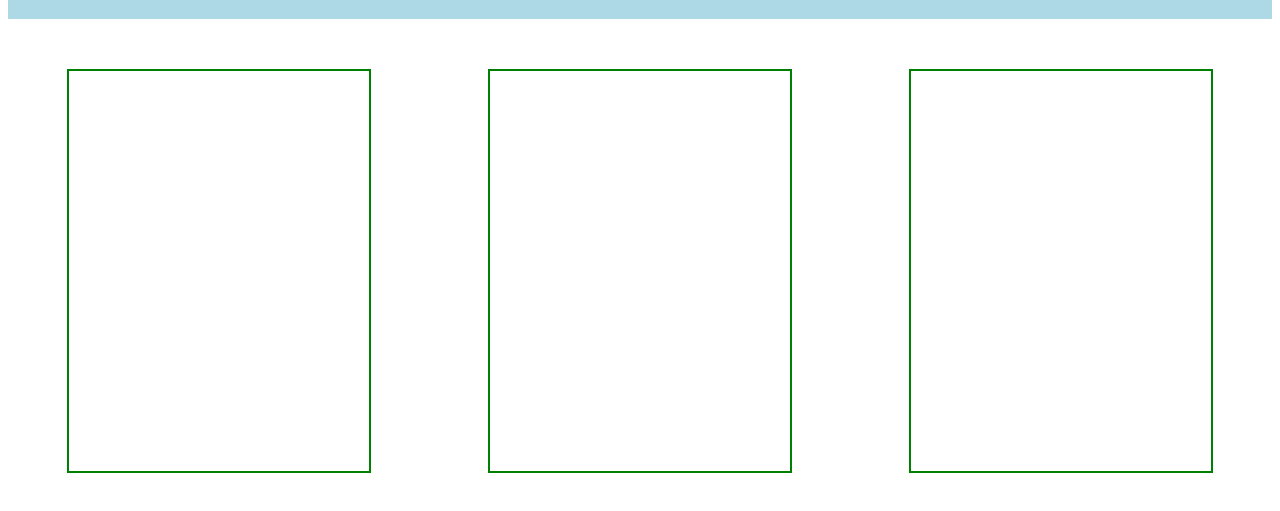
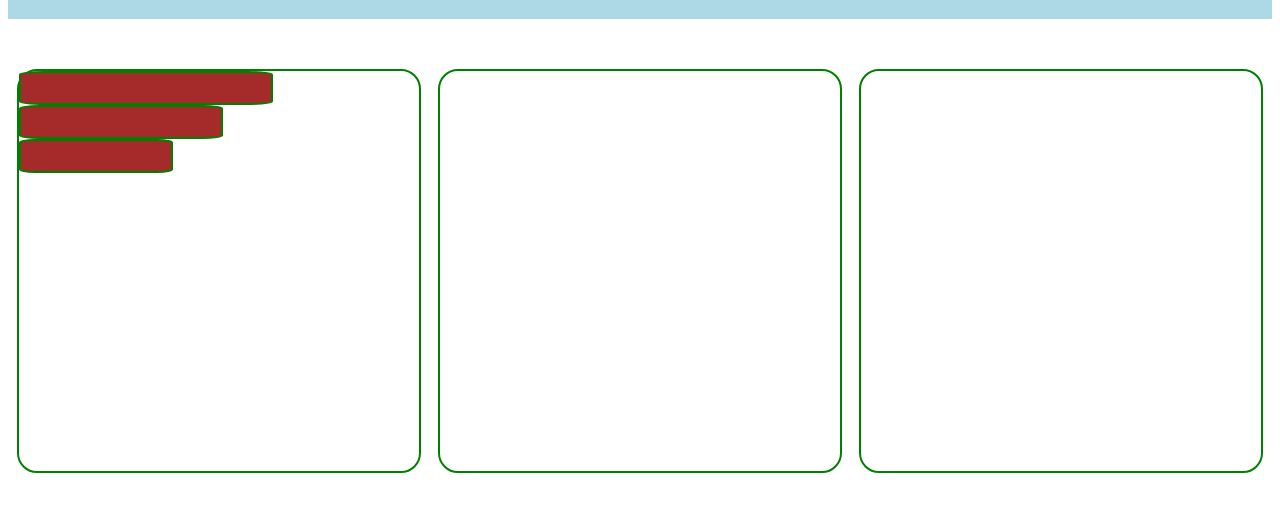
Before and after one commit to Kenzie-Academy-Brasil-Developers/entrega-torre-de-hanoi-sprint-5-LeonardoMLouzas, a plain HTML site: page index.html in a window 1280 px wide. Shown: the part 69-580 px from the top of the page. Drawn offline with Linux system fonts and the light colour scheme.

Commit message:
Adiciona os blocos

```diff
--- a/assets/css/style.css
+++ b/assets/css/style.css
@@ -9,8 +9,9 @@ section{
     justify-content: space-around;
 }
 div{
-    width: 300px;
+    width: 400px;
     height: 400px;
+    border-radius: 20px;
     border: 2px solid green;
 }
 
@@ -21,13 +22,13 @@ div{
 }
 
 #bloco1{
-    width: 150px;
+    width: 250px;
 }
 
 #bloco2{
-    width: 100px;
+    width: 200px;
 }
 
 #bloco3{
-    width: 50px;
+    width: 150px;
 }
--- a/assets/js/script.js
+++ b/assets/js/script.js
@@ -4,3 +4,12 @@ for (let i = 0; i < 3; i++){
     body.appendChild(torres);
     torres.classList.add("torre"+(i+1));
 }
+
+for (let i = 1; i < 4; i++){
+
+    const a = document.getElementsByClassName("torre1");
+    const b = document.createElement("div");
+    b.classList.add("bloco");
+    b.setAttribute("id","bloco"+i);
+    a[0].appendChild(b);
+}
```
